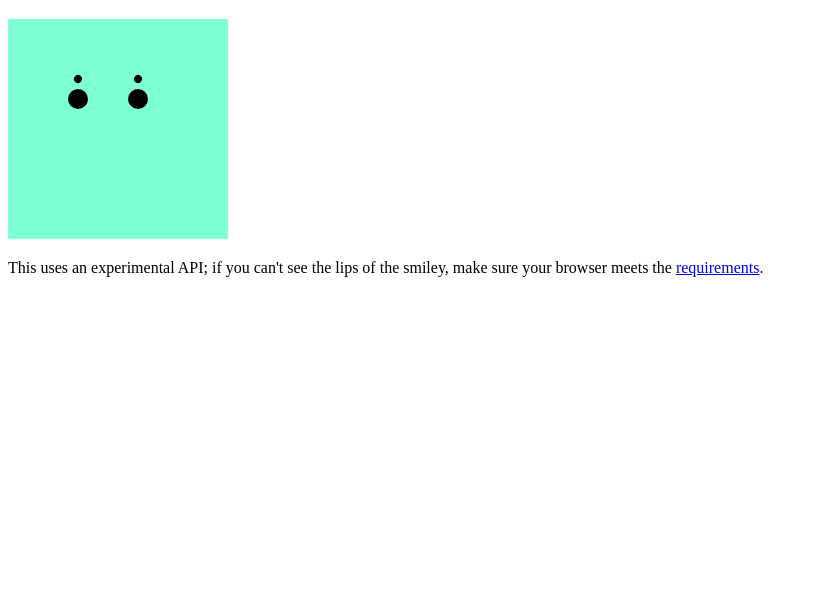
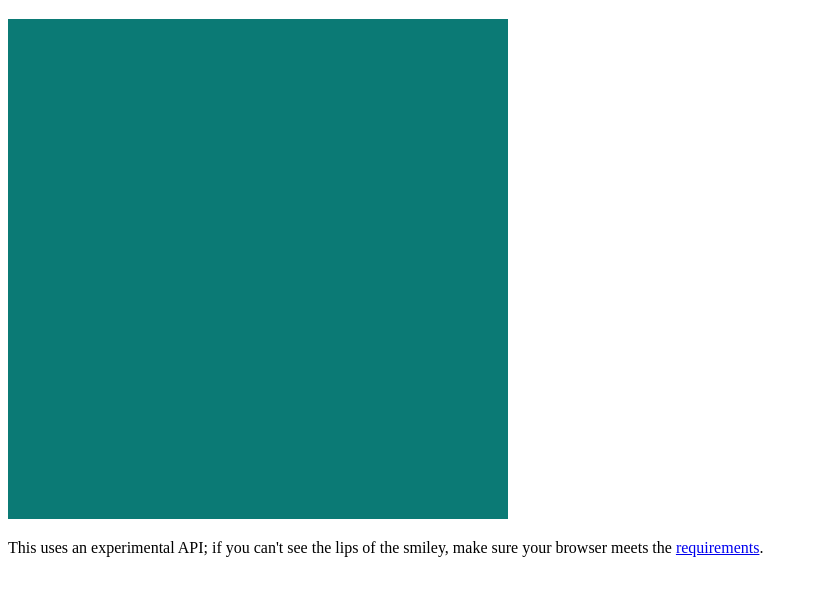
Before and after one commit to havenousername/js-canvas, a plain HTML site: page index.html in a window 1280 px wide. Shown: the part 61-656 px from the top of the page, without its empty margins (0-818 px from the left). Drawn offline with Linux system fonts and the light colour scheme.

Commit message:
Add new file CanvasElement.js\n Refactor and extend load script functionality

```diff
--- a/index.html
+++ b/index.html
@@ -9,10 +9,16 @@
 </head>
 <body>
     <h1>Click on eye to see secret!</h1>
-    <canvas style="background: aquamarine" id="canvas" width="350" height="150">
-        Some bullshit text
-        <button id="click_id" onclick="console.log('this secret button, placed as the fallback of the canvas, was clicked using the addHitRegion method!')"></button>
-    </canvas>
+    <div id="canvas-wrapper">
+    </div>
+<!--    <canvas style="background: aquamarine" id="canvas" width="350" height="150">-->
+<!--        Some bullshit text-->
+<!--        <button id="click_id" onclick="console.log('this secret button, placed as the fallback of the canvas, was clicked using the addHitRegion method!')"></button>-->
+<!--    </canvas>-->
+<!--    <canvas style="background: aquamarine" id="kfc" width="350" height="150">-->
+<!--        Some bullshit text-->
+<!--        <button id="id" onclick="console.log('this secret button, placed as the fallback of the canvas, was clicked using the addHitRegion method!')"></button>-->
+<!--    </canvas>-->
     <p>
         This uses an experimental API; if you can't see the lips of the smiley, make sure your browser meets the
         <a href="https://developer.mozilla.org/en-US/docs/Web/API/CanvasRenderingContext2D/addHitRegion#Browser_compatibility">requirements</a>.
--- /dev/null
+++ b/js/Canvas.js
@@ -0,0 +1,74 @@
+"use strict";
+
+
+/**
+ *
+ * @constructor
+ * @param {String} _id = _id from HTML DOM
+ * @param {String} name = name of current canvas element
+ * @param {'2d' | '3d'} contextType = canvas element instance
+ */
+
+const Canvas = (function() {
+    // create private field
+    let privateStore = {};
+    let uid = 0;
+
+    function Canvas(id, name, contextType = '2d', parentElement = `canvas-wrapper` ) {
+        privateStore[this.id = uid++] = {};
+        privateStore[this.id]._id = id;
+        privateStore[this.id]._name = name;
+        privateStore[this.id]._contextType = contextType;
+
+        const createDOMCanvas = (id) => {
+            const canvas = document.createElement('canvas');
+            canvas.id = id;
+            const canvasWrapper = document.getElementById(parentElement);
+            canvasWrapper.appendChild(canvas);
+        }
+
+        /**
+         * @param {Number} width
+         * @param {Number} height
+         * @param {String} backgroundColor  = canvas element instance
+         */
+        const customizeAppearance =  (width, height, backgroundColor) => {
+            privateStore[this.id]._canvas.width = width;
+            privateStore[this.id]._canvas.height = height;
+            privateStore[this.id]._canvas.style.backgroundColor = backgroundColor;
+        }
+
+        createDOMCanvas(id);
+
+        try {
+            privateStore[this.id]._canvas = document.getElementById(id);
+            customizeAppearance(500, 500, '#0B7A75');
+            if (privateStore[this.id]._canvas.getContext) {
+                privateStore[this.id]._context = privateStore[this.id]._canvas.getContext(contextType);
+            } else {
+                console.error('Your browser doesnt support canvas');
+            }
+
+        } catch (e) {
+            if (e instanceof TypeError) {
+                console.error(`There is no element with _id: ${privateStore[this.id]._id}. Please try again`);
+            }
+            console.error('unexpected error', e);
+        }
+    }
+
+
+    Canvas.prototype.getId = function () {
+        return privateStore[this.id]._id;
+    }
+
+    Canvas.prototype.getName = function () {
+        return privateStore[this.id]._name;
+    }
+
+    Canvas.prototype.getContextType = function () {
+        return privateStore[this.id]._contextType;
+    }
+
+    return Canvas;
+})();
--- /dev/null
+++ b/js/CanvasElement.js
@@ -0,0 +1,54 @@
+"use strict";
+
+/**
+ *
+ * @constructor
+ * @param {string} canvasId
+ * @param {number} xPos
+ * @param {number} yPos
+ * @param {number} width
+ * @param {number} height
+ * @param {number} strokeSize?
+ */
+
+const CanvasElement = (function () {
+    // create private field
+    let privateStore = {};
+    let uid = 0;
+
+    function CanvasElement(canvasId, xPos, yPos, width, height, strokeSize = 0) {
+
+       if (arguments.length < 4) {
+           throw new DOMException("Please provide some arguments for constructor");
+       }
+
+        privateStore[this.id = uid++] = {};
+        privateStore[this.id]._name = "Canvas Element";
+        if (canvasId === null)
+        if (xPos < 0 || yPos < 0 || width < 0 || height < 0) {
+            throw new DOMException("No such canvas element can be rendered, cause of faulty arguments values");
+        }
+        privateStore[this.id]._xPos = xPos;
+        privateStore[this.id]._yPos = yPos;
+        privateStore[this.id]._width = width;
+        privateStore[this.id]._height = height;
+        privateStore[this.id]._strokeSize = strokeSize;
+        const canvas = document.getElementById(canvasId);
+        if (canvas.getContext()) {
+            privateStore[this.id]._ctx = canvas.getContext('2d');
+            draw();
+        } else {
+            console.error("Please provide appropriate canvas id\n");
+        }
+    }
+
+    function draw() {
+        privateStore[this.id]._ctx.fillRect(privateStore[this.id]._xPos, privateStore[this.id]._yPos, privateStore[this.id]._width, privateStore[this.id]._height);
+        privateStore[this.id]._ctx.clearRect(privateStore[this.id]._xPos, privateStore[this.id]._yPos, privateStore[this.id]._width, privateStore[this.id]._height);
+        if (privateStore[this.id]._strokeSize > 0) {
+            privateStore[this.id]._ctx.strokeRect(privateStore[this.id]._strokeSize, privateStore[this.id]._strokeSize, privateStore[this.id]._strokeSize, privateStore[this.id]._strokeSize);
+        }
+    }
+
+    return CanvasElement;
+})();
--- a/js/main.js
+++ b/js/main.js
@@ -1,46 +1,90 @@
+function loadScript(callback, ...urls) {
+   // Adding the script tag to the head as suggested before
+   const head = document.head;
+   const promises = [];
+
+   function load(url) {
+      const script = document.createElement('script');
+      script.type = 'text/javascript';
+      script.src = url;
+      return script;
+   }
+
+   for(let i = 0; i < urls.length; i++) {
+      promises.push(load(urls[i]));
+   }
+
+   Promise.all(promises)
+       .then(function (resolve) {
+          resolve[resolve.length - 1].onreadystatechange = callback;
+          resolve[resolve.length - 1].onload = callback;
+
+          for (let i = 0; i < resolve.length; i++) {
+             head.appendChild(resolve[i]);
+          }
+       })
+       .catch(function (e) {
+          console.error(e);
+       })
+
+   // Then bind the event to the callback function.
+   // There are several events for cross browser compatibility.
+   // script.onreadystatechange = callback;
+   // script.onload = callback;
+}
+
 document.addEventListener("DOMContentLoaded", () => {
+   loadScript(main, './js/Canvas.js', './js/CanvasElement.js');
+});
+
+
+const main = () => {
    console.log('js plugged');
 
-   // import canvas to js
-   const canvas = document.getElementById('canvas');
+   // import smiley to js
+   // const smiley = document.getElementById('canvas');
+   //
+   // // check if canvas is supported by the browser
+   // if (smiley.getContext) {
+   //    console.log("Yay! You have smiley support :)");
+   //    smiley.width = 220;
+   //    smiley.height = 220;
+   //    const ctx = smiley.getContext('2d');
+   //
+   //    // eye brows
+   //    ctx.beginPath();
+   //    ctx.arc(70, 60, 4, 120, 240, false);
+   //    ctx.arc(130, 60, 4, 120, 240, false);
+   //    ctx.fill();
+   //
+   //    // eyes
+   //    ctx.beginPath();
+   //    ctx.arc(70, 80, 10, 0, 2 * Math.PI, false);
+   //    ctx.arc(130, 80, 10, 0, 2 * Math.PI, false);
+   //    ctx.fill();
+   //
+   //    // adding hit region api
+   //    ctx.addHitRegion({
+   //       control: document.getElementById('click_id')
+   //    });
+   //
+   //    // mouth
+   //    ctx.beginPath();
+   //    ctx.arc(100, 110, 50, 0, Math.PI, false);
+   //    ctx.stroke();
+   //
+   //    smiley.addEventListener('mousemove', e => {
+   //       if (e.region) {
+   //          console.log('hit region: ', e.region);
+   //       }
+   //    });
+   // } else {
+   //    smiley.width = 0;
+   //    console.log("Unfortunately your browser does not support canvas");
+   // }
 
-   // check if canvas is supported by the browser
-   if (canvas.getContext) {
-      console.log("Yay! You have canvas support :)");
-      canvas.width = 220;
-      canvas.height = 220;
-      const ctx = canvas.getContext('2d');
+   const canvas = new Canvas('testCanvas', 'Test Canvas');
+   const canvasElement = new CanvasElement();
 
-      // eye brows
-      ctx.beginPath();
-      ctx.arc(70, 60, 4, 120, 240, false);
-      ctx.arc(130, 60, 4, 120, 240, false);
-      ctx.fill();
-
-      // eyes
-      ctx.beginPath();
-      ctx.arc(70, 80, 10, 0, 2 * Math.PI, false);
-      ctx.arc(130, 80, 10, 0, 2 * Math.PI, false);
-      ctx.fill();
-
-      // adding hit region api
-      ctx.addHitRegion({
-         control: document.getElementById('click_id')
-      });
-
-      // mouth
-      ctx.beginPath();
-      ctx.arc(100, 110, 50, 0, Math.PI, false);
-      ctx.stroke();
-
-      canvas.addEventListener('mousemove', e => {
-         if (e.region) {
-            console.log('hit region: ', e.region);
-         }
-      });
-   } else {
-      canvas.width = 0;
-      console.log("Unfortunately your browser does not support canvas");
-   }
-
-});
+   console.error(canvasElement.id);
+}
```
